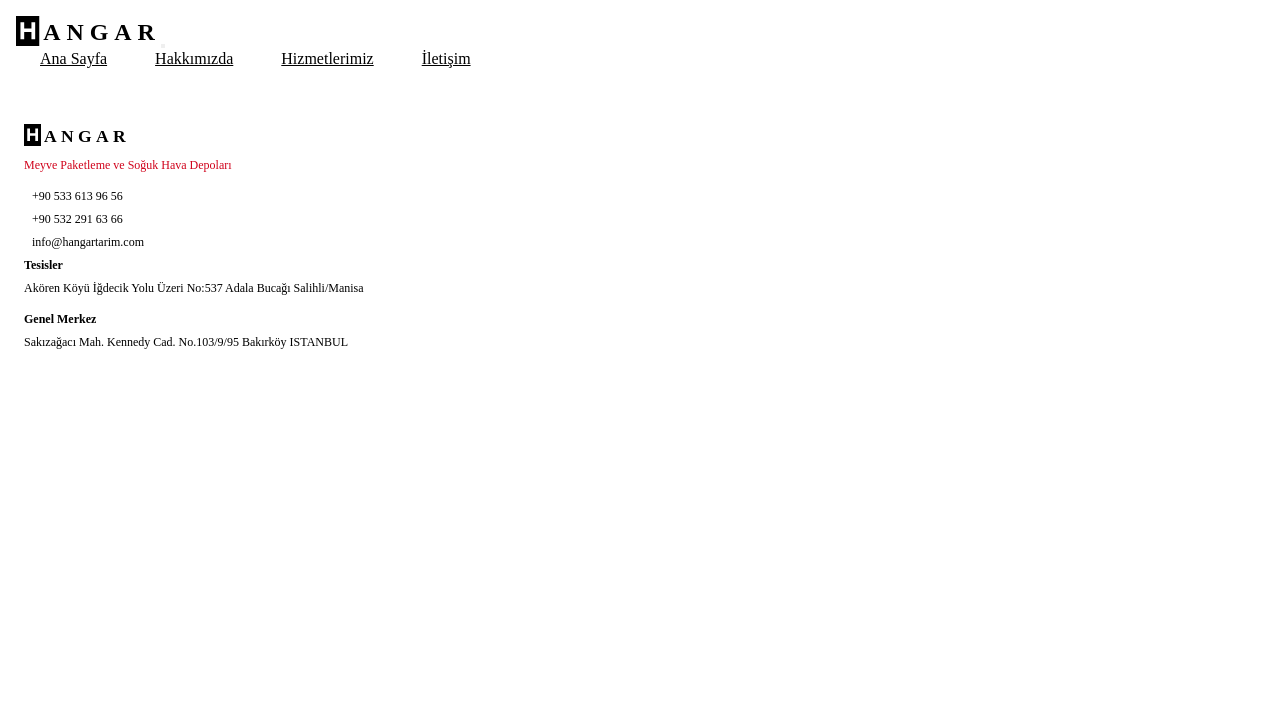
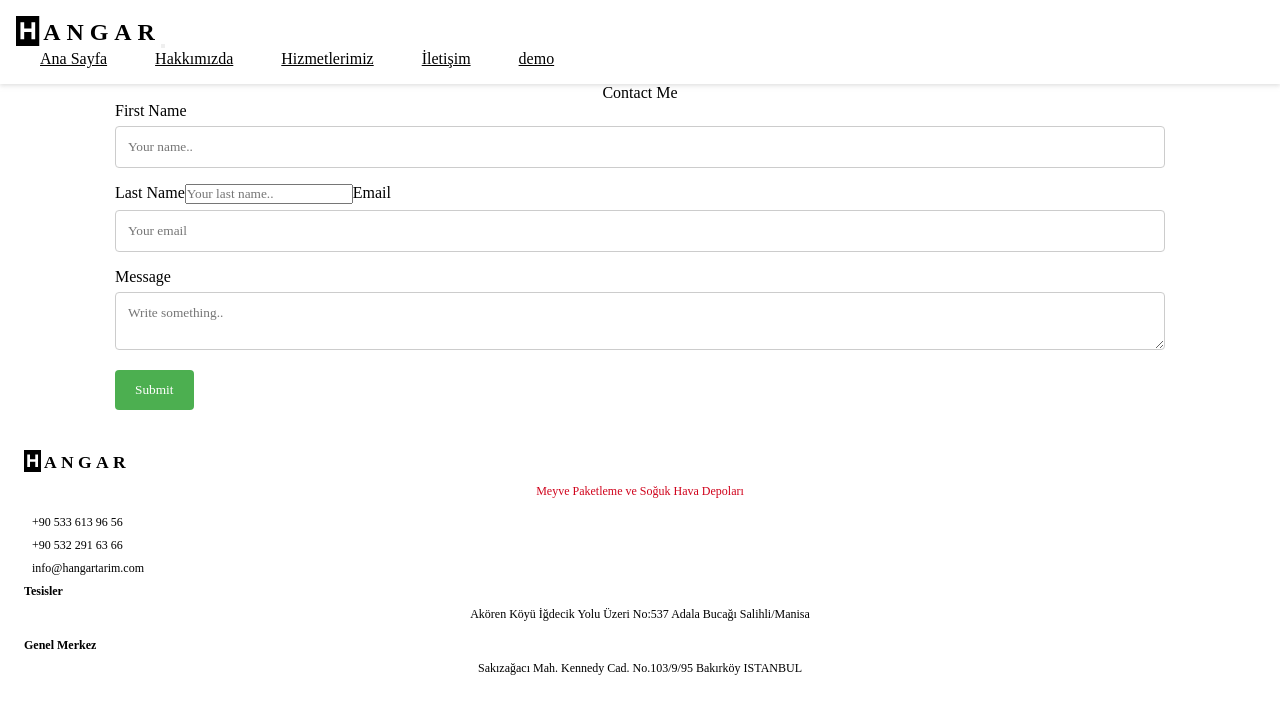
Before and after one commit to kelvindelosangeles/hangartarim, a React (Create React App) app: page /demo in a window 1280 px wide. Shown: the top 714 px of the page. Built offline with nearby package versions, Linux system fonts and the light colour scheme; the HTML template or start-up script is replaced by a standard one.

Commit message:
testing Form

```diff
--- a/src/App.js
+++ b/src/App.js
@@ -11,6 +11,7 @@ import Hakkimizda from './pages/hakkimizda/Hakkimizda';
 import Hizmetlerimiz from './pages/hizmetlerimiz/Hizmetlerimiz';
 import Iletisim from './pages/iletisim/Iletisim';
 import Footer from './global/footer/Footer';
+import Demo from './pages/demo page/Demo';
 // import Galeri from './pages/galeri/Galeri';
 
 class App extends Component {
@@ -24,6 +25,7 @@ class App extends Component {
             <Route exact path='/hakkimizda' component={Hakkimizda} />
             <Route exact path='/hizmetlerimiz' component={Hizmetlerimiz} />
             <Route exact path='/iletisim' component={Iletisim} />
+            <Route exact path='/demo' component={Demo} />
             {/* <Route exact path='/galeri' component={Galeri} /> */}
           </Switch>
           <Footer />
--- a/src/global/navbar/Navbar.js
+++ b/src/global/navbar/Navbar.js
@@ -23,6 +23,7 @@ class Navigation extends Component {
             <Link to='/hakkimizda'>Hakkımızda</Link>
             <Link to='/hizmetlerimiz'>Hizmetlerimiz</Link>
             <Link to='/iletisim'>İletişim</Link>
+            <Link to='/demo'>demo</Link>
             {/* <Link to='/galeri'>Galeri</Link> */}
           </Nav>
         </Navbar.Collapse>
--- /dev/null
+++ b/src/pages/demo page/Demo.js
@@ -0,0 +1,103 @@
+import React, { Component } from 'react';
+import './demo.css';
+
+import axios from 'axios';
+
+const API_PATH = '%PUBLIC_URL%/api/contact/index.php';
+
+class Demo extends Component {
+  constructor(props) {
+    super(props);
+
+    this.state = {
+      fname: '',
+      lname: '',
+      email: '',
+      message: '',
+      mailSent: false,
+      error: null
+    };
+  }
+
+  handleFormSubmit = (e) => {
+    e.preventDefault();
+    axios({
+      method: 'post',
+      url: `${API_PATH}`,
+      headers: { 'content-type': 'application/json' },
+      data: this.state
+    })
+      .then((result) => {
+        this.setState({
+          mailSent: result.data.sent
+        });
+      })
+      .catch((error) => this.setState({ error: error.message }));
+  };
+
+  render() {
+    return (
+      <div>
+        <p>Contact Me</p>
+
+        <div>
+          <form action='#'>
+            <label>First Name</label>
+
+            <input
+              type='text'
+              id='fname'
+              name='firstname'
+              placeholder='Your name..'
+              value={this.state.fname}
+              onChange={(e) => this.setState({ fname: e.target.value })}
+            />
+
+            <label>Last Name</label>
+
+            <input
+              type=' text'
+              id='lname'
+              name='lastname'
+              placeholder='Your last name..'
+              value={this.state.lname}
+              onChange={(e) => this.setState({ lname: e.target.value })}
+            />
+
+            <label>Email</label>
+
+            <input
+              type='email'
+              id='email'
+              name='email'
+              placeholder='Your email'
+              value={this.state.email}
+              onChange={(e) => this.setState({ email: e.target.value })}
+            />
+
+            <label>Message</label>
+
+            <textarea
+              id='message'
+              name='message'
+              placeholder='Write something..'
+              onChange={(e) => this.setState({ message: e.target.value })}
+              value={this.state.message}
+            />
+
+            <input
+              type='submit'
+              onClick={(e) => this.handleFormSubmit(e)}
+              value='Submit'
+            />
+            <div>
+              {this.state.mailSent && <div>Thank you for contcting us.</div>}
+            </div>
+          </form>
+        </div>
+      </div>
+    );
+  }
+}
+
+export default Demo;
--- /dev/null
+++ b/src/pages/demo page/demo.css
@@ -0,0 +1,31 @@
+p {
+    text-align: center;
+    font-weight: 500;
+}
+
+input[type=text],
+input[type=email],
+select,
+textarea {
+    width: 100%;
+    padding: 12px;
+    border: 1px solid #ccc;
+    border-radius: 4px;
+    box-sizing: border-box;
+    margin-top: 6px;
+    margin-bottom: 16px;
+    resize: vertical;
+}
+
+input[type=submit] {
+    background-color: #4CAF50;
+    color: white;
+    padding: 12px 20px;
+    border: none;
+    border-radius: 4px;
+    cursor: pointer;
+}
+
+input[type=submit]:hover {
+    background-color: #45a049;
+}
```
Also changed, not shown: 2 other files (tests, documents, lock files or other folders).
